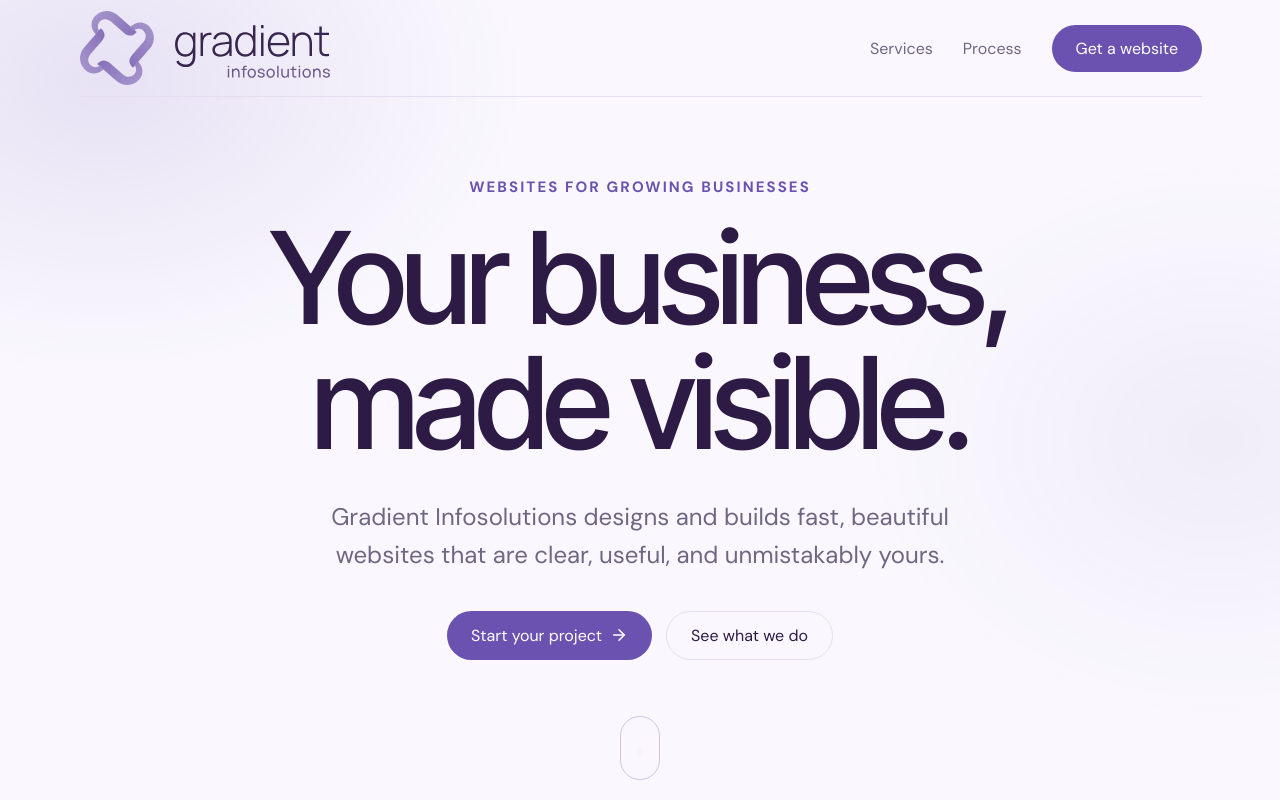
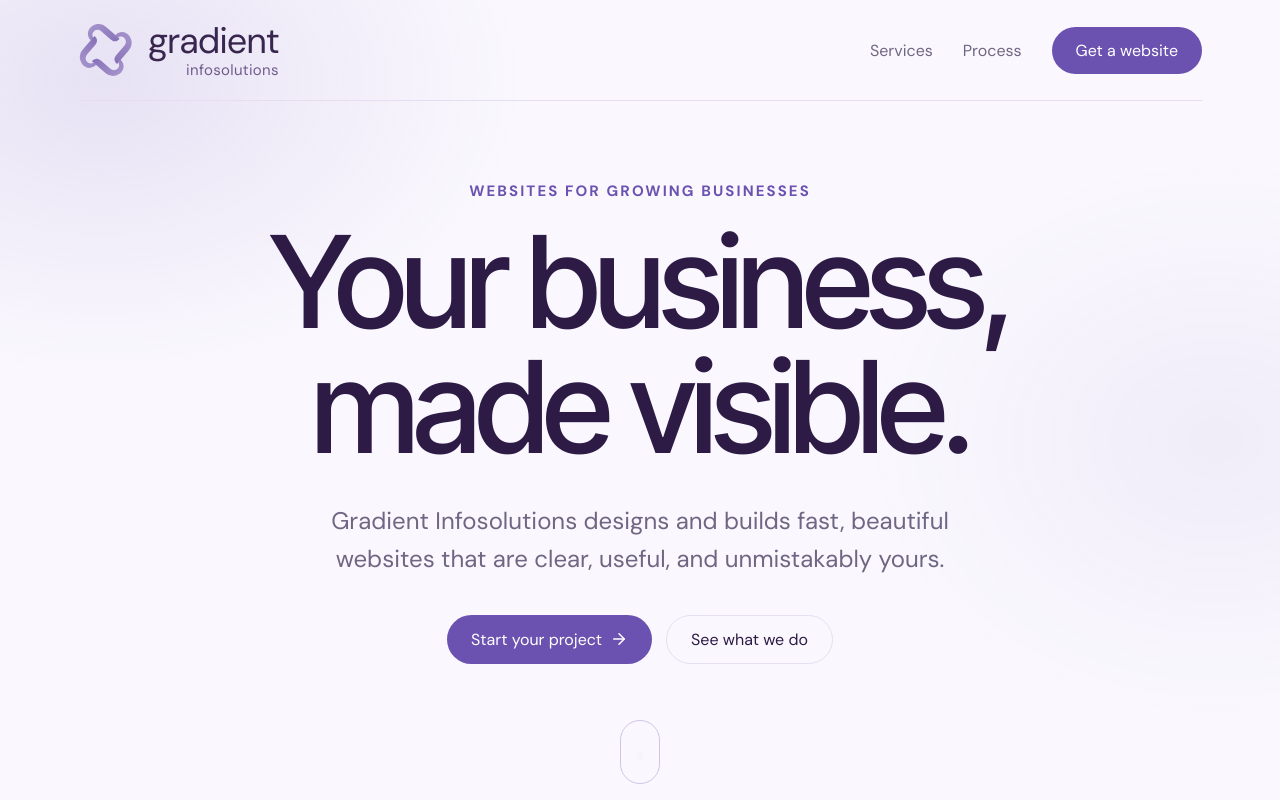
Before and after one commit to vinsin002/gradient-infosolution, a React (Vite) app: page / in a window 1280 px wide. Shown: the top 800 px of the page. Built offline with nearby package versions, Linux system fonts and the light colour scheme.

Commit message:
Update brand header with emblem and wordmark styling

```diff
--- a/src/App.jsx
+++ b/src/App.jsx
@@ -1,6 +1,6 @@
 import { motion } from 'framer-motion'
 import { Layers, Globe, Rocket, Search, ShoppingCart, Wrench, ArrowRight, Mail, Phone } from 'lucide-react'
-import logo from './assets/logo.svg'
+import emblem from './assets/emblem.svg'
 
 const Instagram = ({ size = 20 }) => (
   <svg width={size} height={size} viewBox="0 0 24 24" fill="none" stroke="currentColor" strokeWidth="2" strokeLinecap="round" strokeLinejoin="round" aria-hidden="true">
@@ -40,7 +40,11 @@ export default function App() {
       <div className="wrap">
         <nav className="nav">
           <a href="#top" className="brand">
-            <img className="logo" src={logo} alt="Gradient Infosolutions" />
+            <img className="logo" src={emblem} alt="" />
+            <span className="wordmark">
+              <span>gradient</span>
+              <small>infosolutions</small>
+            </span>
           </a>
           <div className="links">
             <a href="#services">Services</a>
--- a/src/index.css
+++ b/src/index.css
@@ -23,7 +23,10 @@ a { color: inherit; text-decoration: none; }
 
 .nav { display: flex; align-items: center; justify-content: space-between; padding: 22px 0; border-bottom: 1px solid var(--line); }
 .brand { display: flex; align-items: center; gap: 14px; font-weight: 700; font-size: 22px; }
-.logo { height: 104px; width: auto; display: block; margin: -26px 0 -26px -14px; }
+.logo { height: 56px; width: 56px; display: block; }
+.wordmark { display: flex; flex-direction: column; line-height: 1; font-family: "DM Sans", sans-serif; font-weight: 400; }
+.wordmark span { font-size: 36px; letter-spacing: -0.03em; color: #38264F; }
+.wordmark small { font-size: 15px; letter-spacing: 0.02em; color: #705C8C; margin: 4px 0 0 auto; }
 .links { display: flex; gap: 30px; align-items: center; color: var(--muted); font-size: 16px; }
 .links a:hover { color: var(--ink); }
 .btn { display: inline-flex; align-items: center; gap: 8px; background: var(--blue); color: #fff !important; padding: 13px 24px; border-radius: 999px; font-weight: 500; border: 0; font: inherit; cursor: pointer; transition: transform .2s, box-shadow .2s; }
@@ -88,3 +91,4 @@ h1, h2, h3, p { text-wrap: balance; }
 @media (min-width: 640px) {
   .sec-head p { max-width: none; white-space: nowrap; }
 }
+@media (max-width: 640px) { .wordmark { display: none; } }
```
Also changed, not shown: src/assets/emblem.svg (added).
